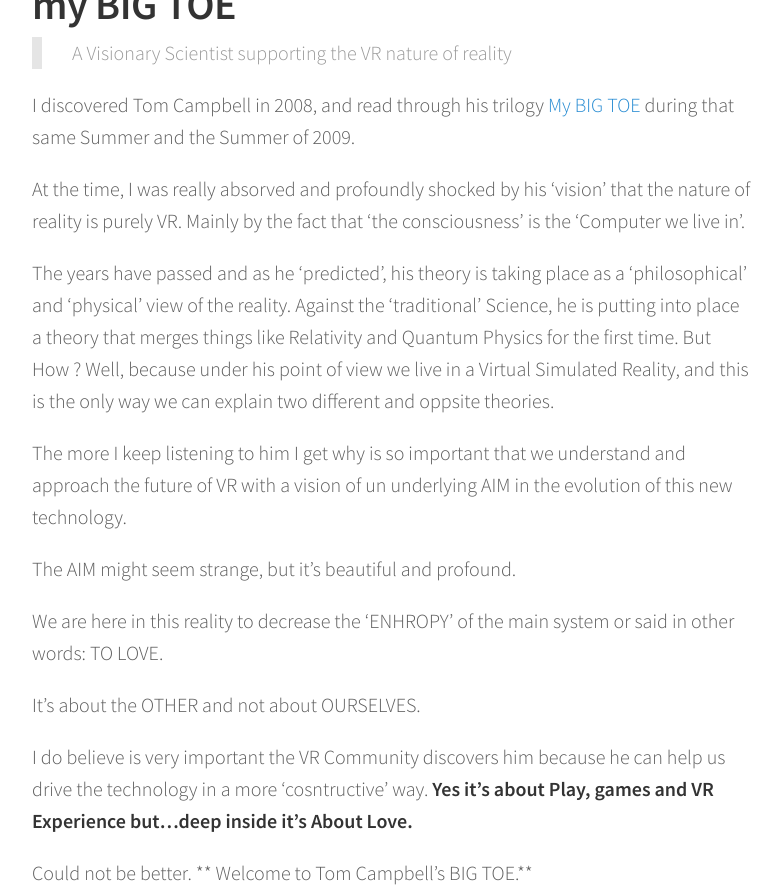
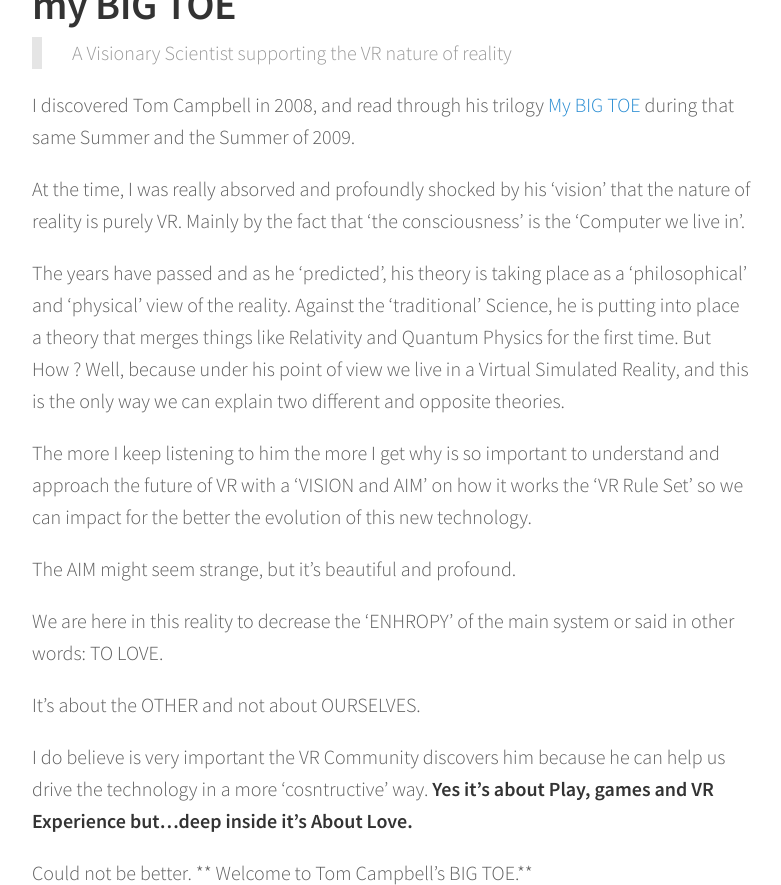
Before and after one commit to bernatferragut/FutureWeb-blog, a Jekyll site: the page built from _posts/29-12-16-VR - Tom Campbell’s VR nature of reality.md, in a window 1280 px wide and 900 px high, scrolled down 667 px, cut to the strip 0-885 px from the top of the window. Shown: the whole strip, without its empty margins (248-1029 px from the left). Built offline with Jekyll 4.4.1, drawn with Linux system fonts in a browser that asks for light colours; nearby versions of some CDN libraries; comment, search, counter and statistics services are not loaded.

Commit message:
Update 29-12-16-VR - Tom Campbell’s VR nature of reality.md
corrections 3

```diff
--- a/_posts/29-12-16-VR - Tom Campbell’s VR nature of reality.md
+++ b/_posts/29-12-16-VR - Tom Campbell’s VR nature of reality.md
@@ -17,9 +17,9 @@
 
 At the time, I was really absorved and profoundly shocked by his 'vision' that the nature of reality is purely VR. Mainly by the fact that 'the consciousness' is the 'Computer we live in'.
 
-The years have passed and as he 'predicted', his theory is taking place as a 'philosophical' and 'physical' view of the reality. Against the 'traditional' Science, he is putting into place a theory that merges things like Relativity and Quantum Physics for the first time. But How ? Well, because under his point of view we live in a Virtual Simulated Reality, and this is the only way we can explain two different and oppsite theories.
+The years have passed and as he 'predicted', his theory is taking place as a 'philosophical' and 'physical' view of the reality. Against the 'traditional' Science, he is putting into place a theory that merges things like Relativity and Quantum Physics for the first time. But How ? Well, because under his point of view we live in a Virtual Simulated Reality, and this is the only way we can explain two different and opposite theories.
 
-The more I keep listening to him I get why is so important that we understand and approach the future of VR with a vision  of un underlying AIM in the evolution of this new technology.
+The more I keep listening to him the more I get why is so important to understand and approach the future of VR with a 'VISION and AIM' on how it works the 'VR Rule Set' so we can impact for the better the evolution of this new technology.
 
 The AIM might seem strange, but it's beautiful and profound.
 
```
